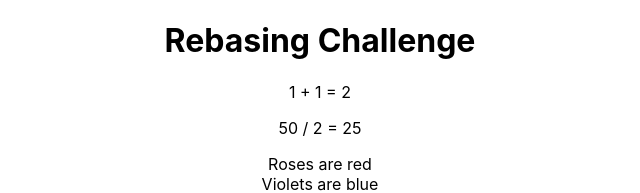
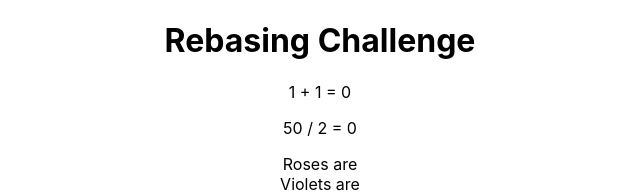
Before and after one commit to BrandonRonaldRoy/challenge, a React (Create React App) app: page / in a window 1280 px wide. Shown: the top 193 px of the page, without its empty margins (320-960 px from the left). Built offline with nearby package versions, Linux system fonts and the light colour scheme.

Commit message:
setting up master

```diff
--- a/src/App.js
+++ b/src/App.js
@@ -2,10 +2,10 @@ import logo from './logo.svg';
 import './App.css';
 
 function App() {
-  let answer1 = 2;
-  let answer2 = 25;
-  let answer3 = 'red';
-  let answer4 = 'blue'
+  let answer1 = 0;
+  let answer2 = 0;
+  let answer3 = '';
+  let answer4 = '';
 
 
   return (
```
